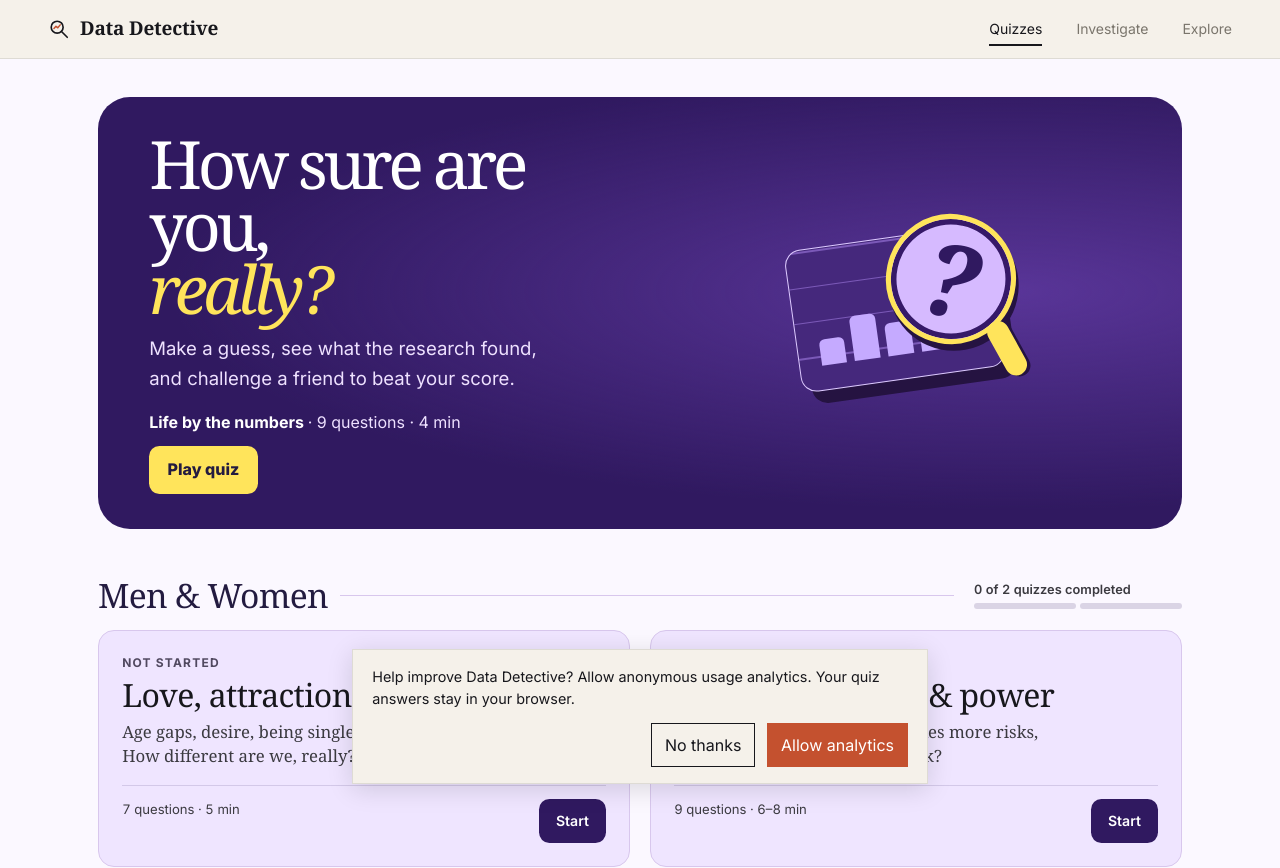
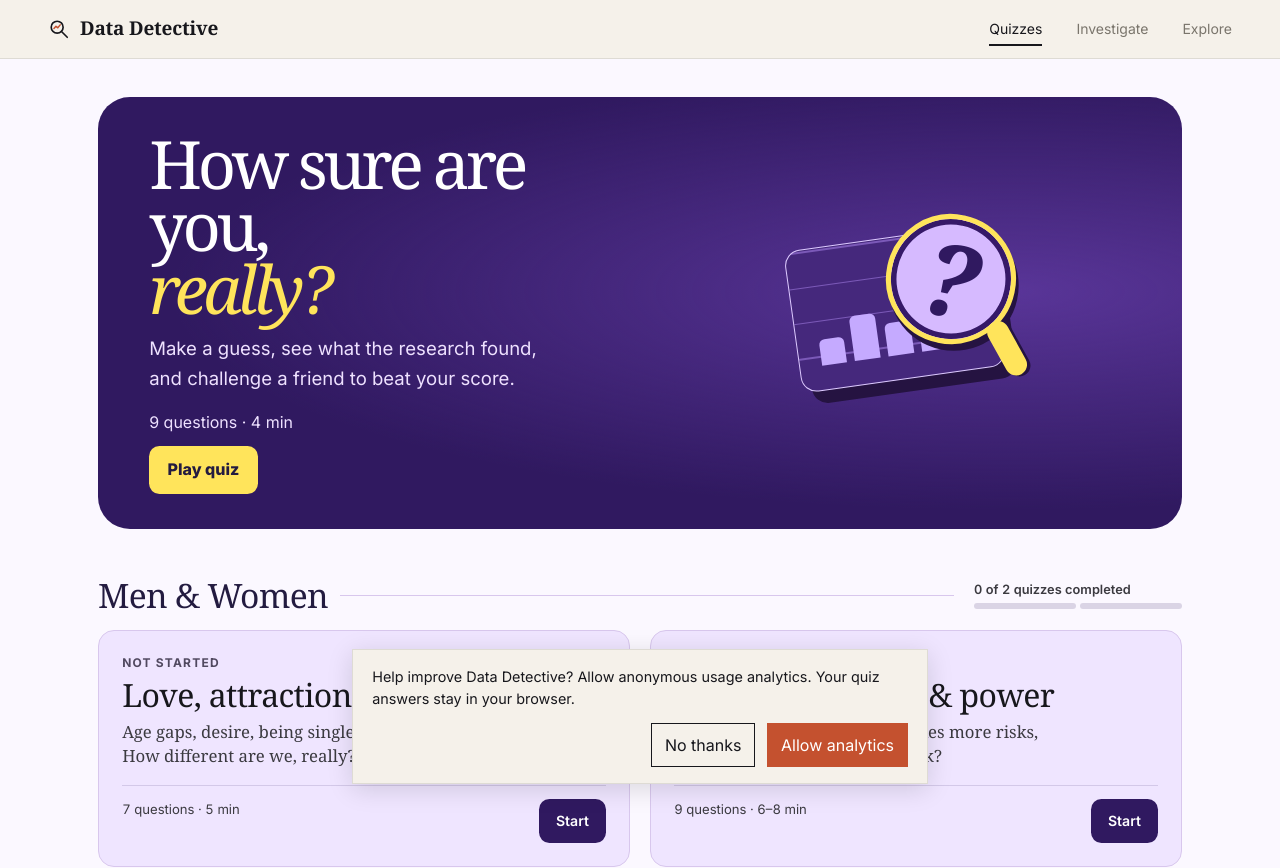
Before and after one commit to mishpedraza/data-detective, a React (Vite) app: page / in a window 1280 px wide. Shown: the top 868 px of the page. Built offline with nearby package versions, Linux system fonts and the light colour scheme.

Commit message:
Simplify the featured quiz copy on the homepage

```diff
--- a/src/pages/Quizzes.tsx
+++ b/src/pages/Quizzes.tsx
@@ -87,7 +87,7 @@ export function QuizCollection({ navigate }: { navigate: (href: string) => void
             <h1 tabIndex={-1}>How sure are you, <em>really?</em></h1>
             <p className="quiz-subtitle">Make a guess, see what the research found, and challenge a friend to beat your score.</p>
             {featured && chapter && entry && status && <div className="quiz-show-start">
-              <p id="featured-quiz">{chapter.title} <span>· {status.meta}</span></p>
+              <p id="featured-quiz"><span>{status.meta}</span></p>
               <a className="quiz-show-button" href={entry.href} aria-describedby="featured-quiz"
                 onClick={follow(navigate, entry.href, () => trackQuizOpen(featured, chapter, entry))}>
                 {status.action}
```
